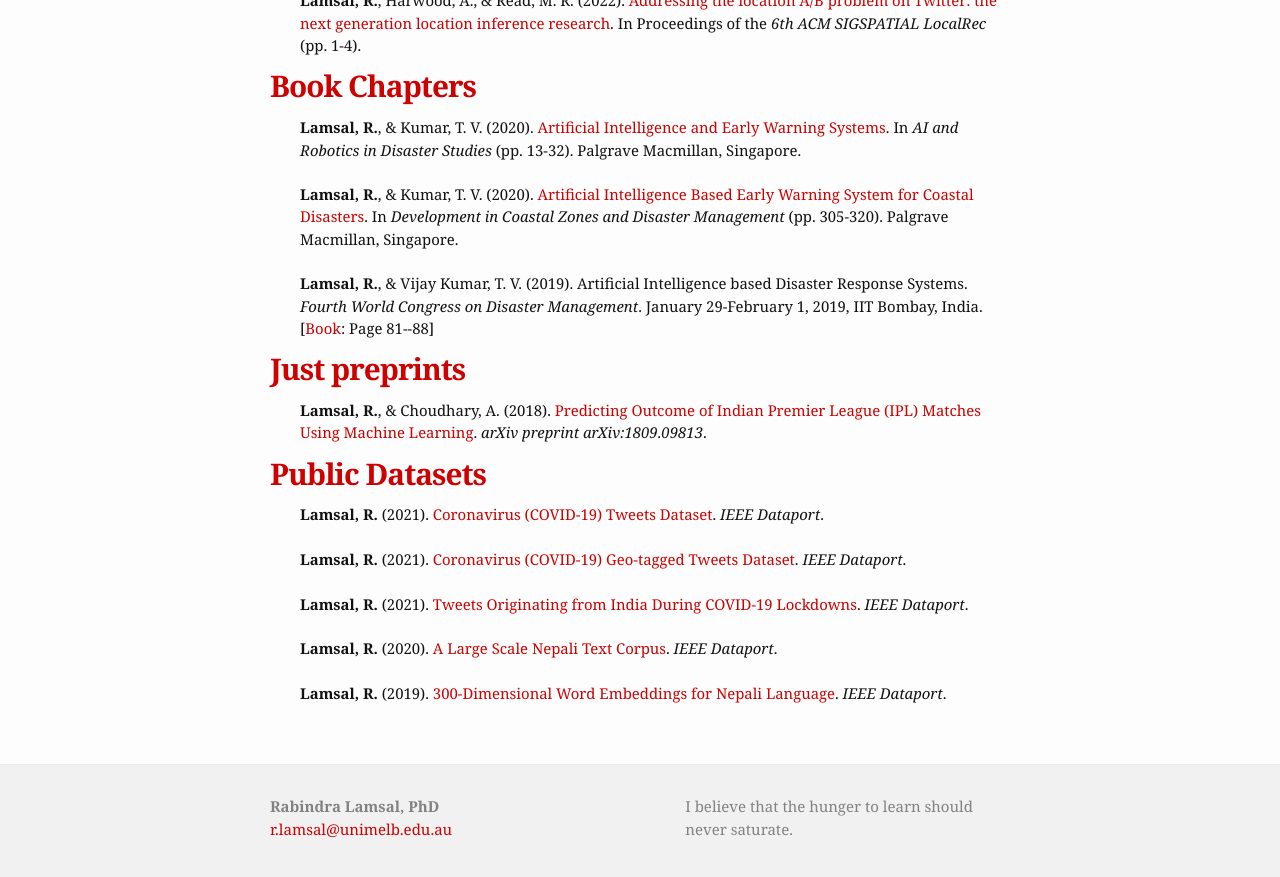
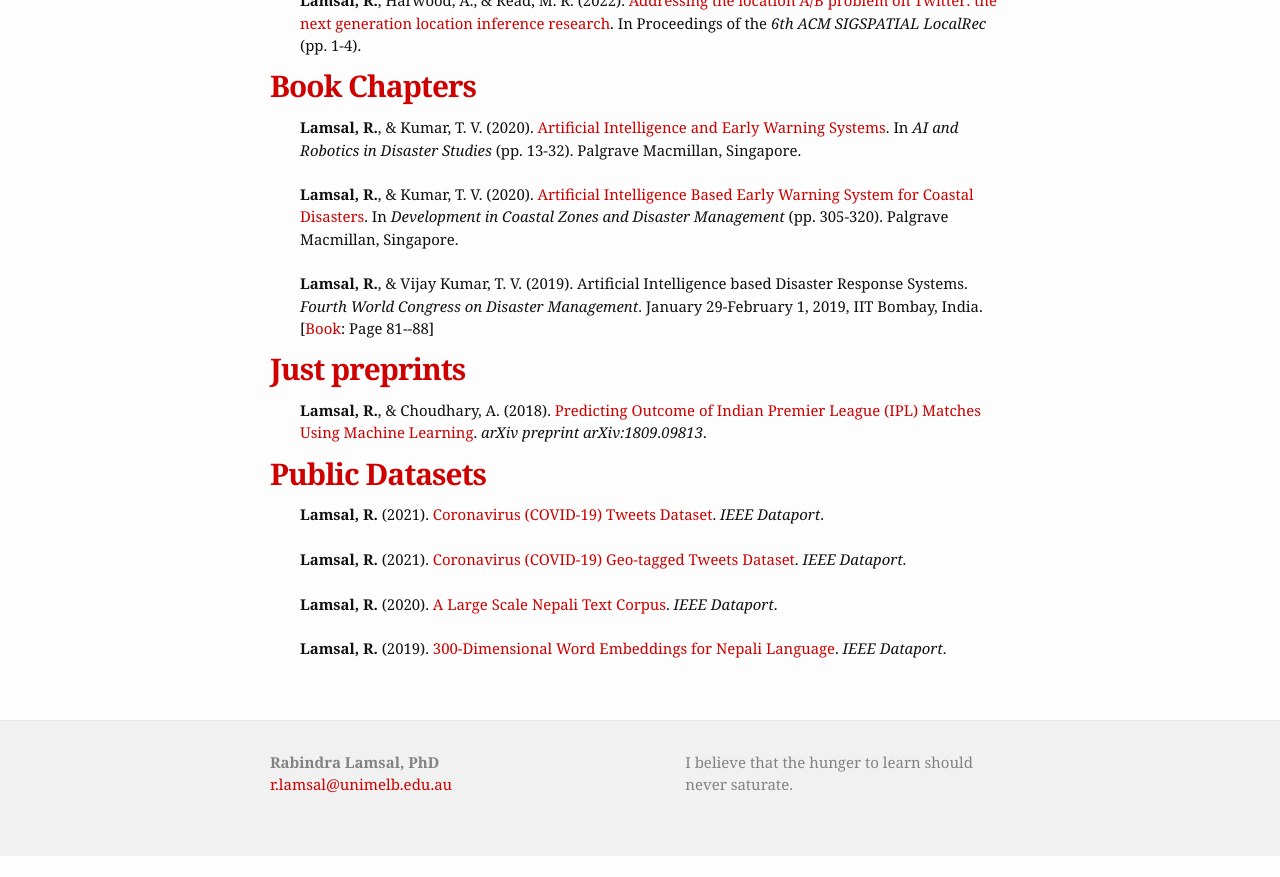
Before and after one commit to rabindralamsal/personal-site, a Jekyll site: the page built from research.md, in a window 1280 px wide and 900 px high, scrolled down 1182 px. Shown: the top 877 px of the window. Built offline with Jekyll 4.4.1, drawn with Linux system fonts in a browser that asks for light colours; after the commit the page ends 2038 px from its top, so only the background shows below that.

Commit message:
Update research.md

```diff
--- a/research.md
+++ b/research.md
@@ -72,7 +72,6 @@ Research articles in which I served as the **lead author**. For a comprehensive
 
 <b>Lamsal, R.</b> (2021). <a href="https://dx.doi.org/10.21227/781w-ef42">Coronavirus (COVID-19) Tweets Dataset</a>. <i>IEEE Dataport</i>.<br><br>
 <b>Lamsal, R.</b> (2021). <a href="https://dx.doi.org/10.21227/fpsb-jz61">Coronavirus (COVID-19) Geo-tagged Tweets Dataset</a>. <i>IEEE Dataport</i>.<br><br>
-<b>Lamsal, R.</b> (2021). <a href="https://dx.doi.org/10.21227/k8gw-xz18">Tweets Originating from India During COVID-19 Lockdowns</a>. <i>IEEE Dataport</i>.<br><br>
 <b>Lamsal, R.</b> (2020). <a href="http://dx.doi.org/10.21227/jxrd-d245">A Large Scale Nepali Text Corpus</a>. <i>IEEE Dataport</i>.<br><br>
 <b>Lamsal, R.</b> (2019). <a href="http://dx.doi.org/10.21227/dz6s-my90">300-Dimensional Word Embeddings for Nepali Language</a>. <i>IEEE Dataport</i>.
 </ul>
```
